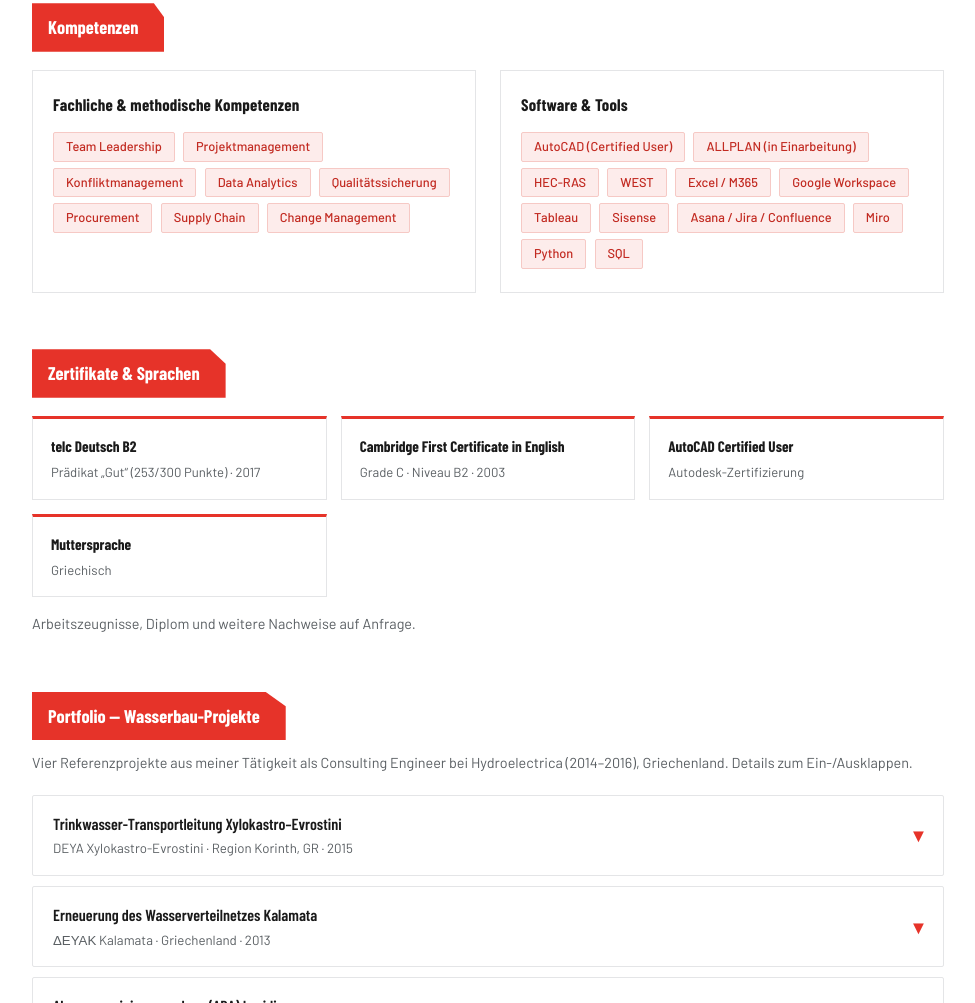
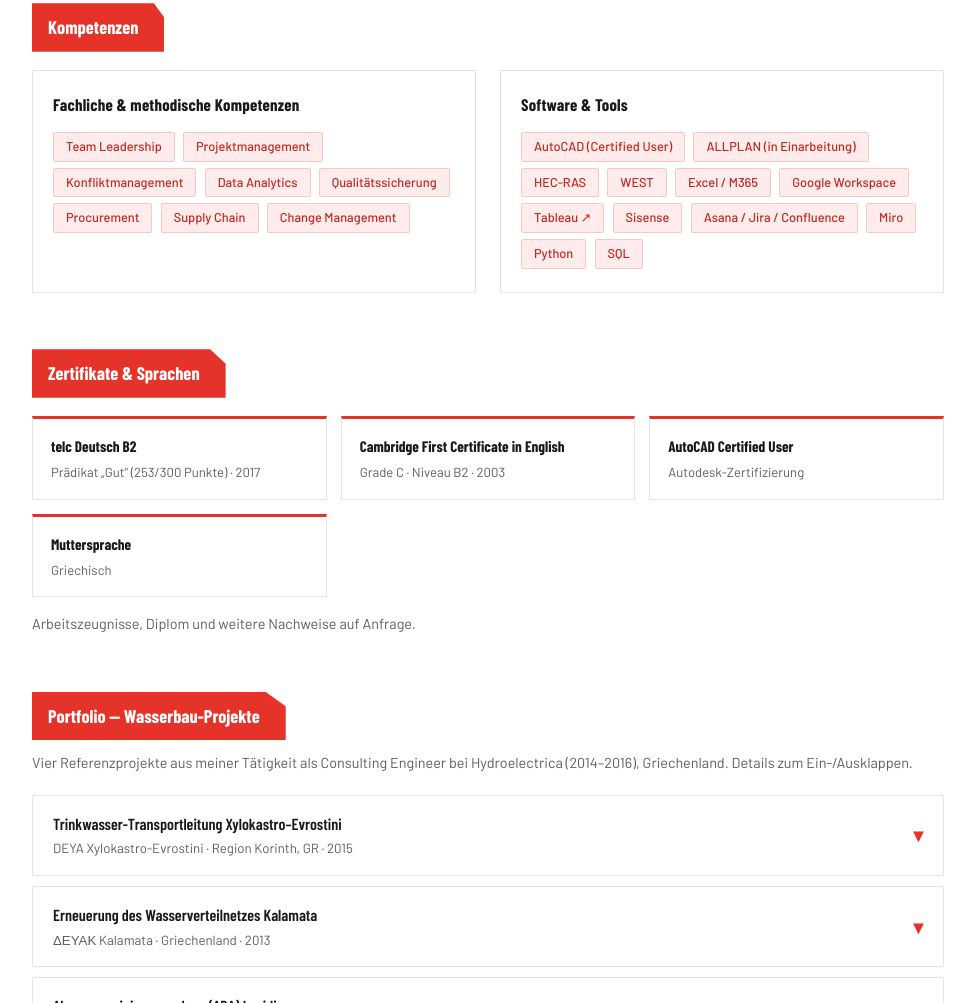
Before and after one commit to elissavetd/web, a plain HTML site: page index.html in a window 1280 px wide. Shown: the part 1383-2386 px from the top of the page, without its empty margins (152-1127 px from the left). Drawn offline with nearby package versions, Linux system fonts and the light colour scheme.

Commit message:
Link Tableau tag to Tableau Public profile

```diff
--- a/index.html
+++ b/index.html
@@ -130,7 +130,10 @@
   .tag{
     display:inline-block; background:#fdeceb; color:var(--red-dark); border:1px solid #f6c9c5;
     border-radius:2px; padding:4px 12px; font-size:.8rem; margin:3px 5px 3px 0; font-weight:500;
+    text-decoration:none;
   }
+  a.tag{cursor:pointer; transition:background .15s ease, border-color .15s ease;}
+  a.tag:hover{background:#fbdad7; border-color:var(--red);}
 
   .skills-grid{display:grid; grid-template-columns:1fr 1fr; gap:24px; margin-top:4px;}
   @media (max-width:640px){ .skills-grid{grid-template-columns:1fr;} }
@@ -297,7 +300,7 @@
         <span class="tag">WEST</span>
         <span class="tag">Excel / M365</span>
         <span class="tag">Google Workspace</span>
-        <span class="tag">Tableau</span>
+        <a class="tag" href="https://public.tableau.com/app/profile/99vizballons/vizzes" target="_blank" rel="noopener noreferrer" title="Meine Tableau-Visualisierungen ansehen">Tableau ↗</a>
         <span class="tag">Sisense</span>
         <span class="tag">Asana / Jira / Confluence</span>
         <span class="tag">Miro</span>
```
